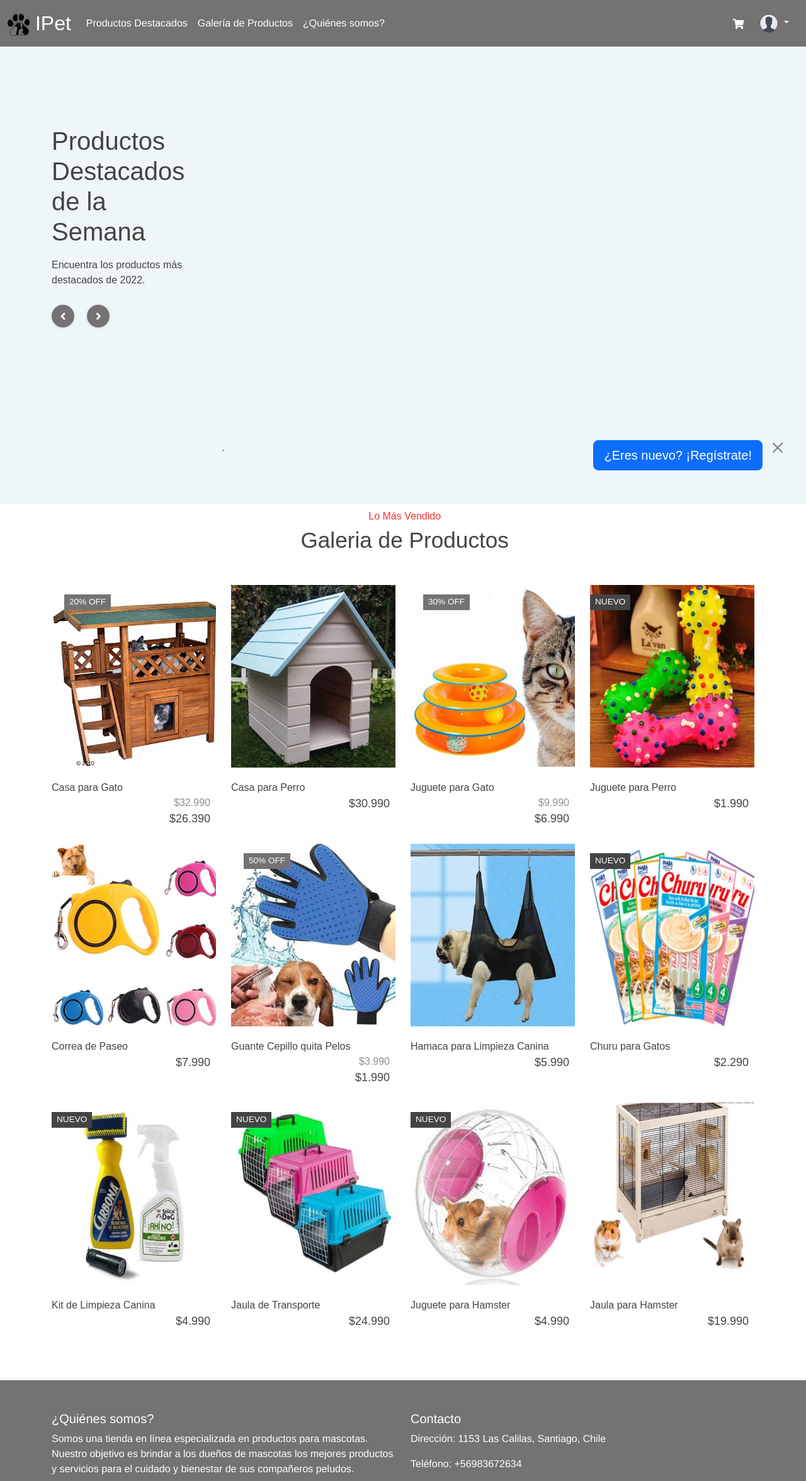
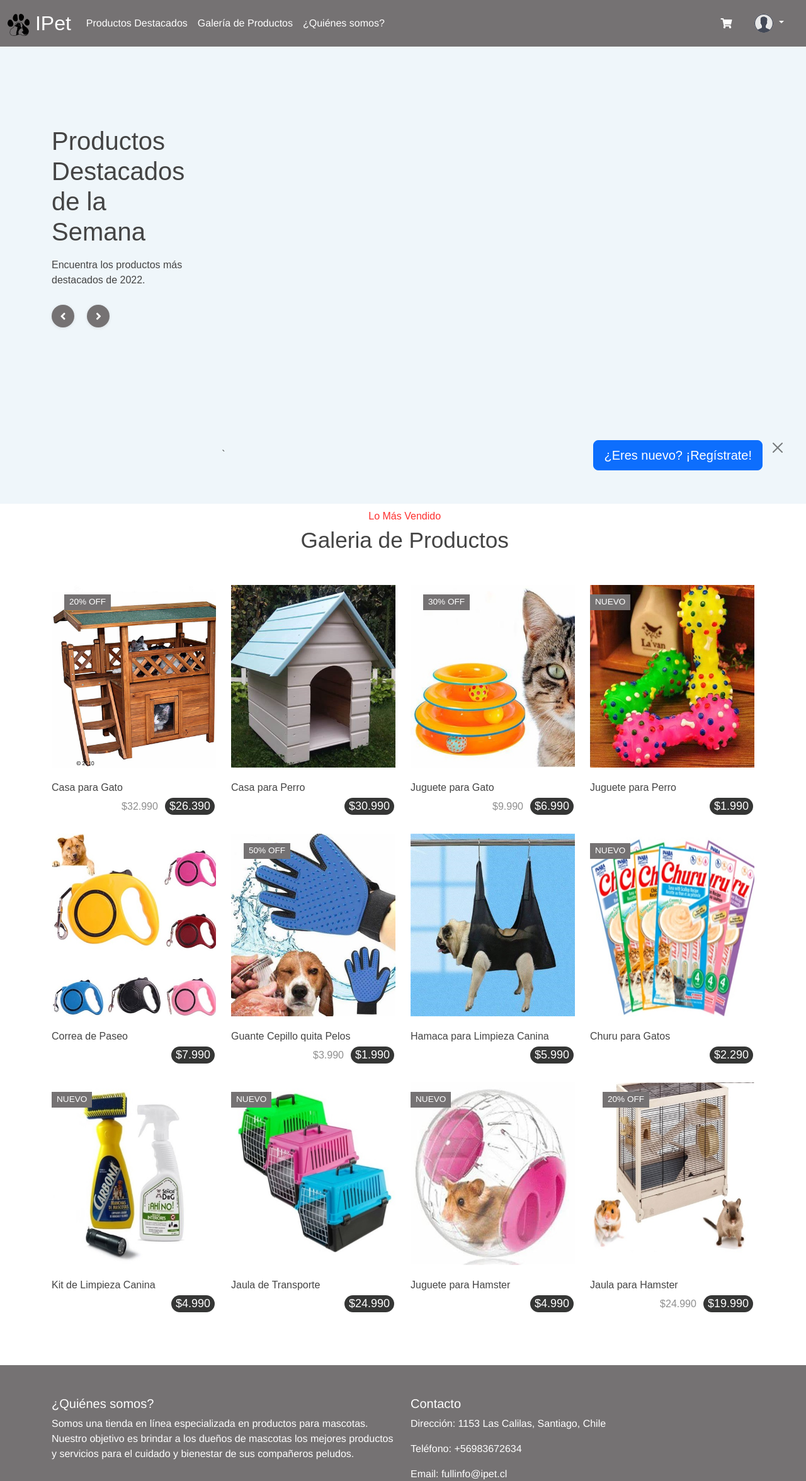
Before and after one commit to RivaulTavara/ipet-webapp-boostrap, a PHP site: page /main.html in a window 1280 px wide. Shown: the top 2352 px of the page at 63% size. Run offline with PHP 8.4, Linux system fonts and the light colour scheme; some libraries are stand-ins or nearby versions.

Commit message:
arreglado

```diff
--- a/main/main.html
+++ b/main/main.html
@@ -16,6 +16,7 @@
     <link rel="stylesheet" href="https://cdnjs.cloudflare.com/ajax/libs/OwlCarousel2/2.3.4/assets/owl.theme.default.css">
     <script src="https://cdnjs.cloudflare.com/ajax/libs/OwlCarousel2/2.2.1/owl.carousel.js"></script>
     <!-- Navbar -->
+    <header>
       <nav class="navbar navbar-expand-lg navbar-light fixed-top" style="background-color: var(--navbar-color);">
         <div class="container-fluid">
           <a class="navbar-brand no-transition" href="main.html" style="font-size: xx-large;">
@@ -27,6 +28,7 @@
           </button>
             <div class="collapse navbar-collapse" id="navbarNav">
                 <ul class="navbar-nav">
+                  <div id="divdropdown" class="d-flex">
                     <li class="nav-item">
                       <a class="nav-link"  href="#productos" style="font-family: 'Franklin Gothic Medium', 'Arial Narrow', Arial, sans-serif;">Productos Destacados</a>
                     </li>
@@ -36,68 +38,20 @@
                     <li class="nav-item">
                       <a class="nav-link" href="#pie-pag" style="font-family: 'Franklin Gothic Medium', 'Arial Narrow', Arial, sans-serif;">¿Quiénes somos?</a>
                     </li>
-
-
-              <!--para que el carrito se vea el carrito y el usuario en telefonos-->
-
-                <div>
-                  <div class="d-block d-md-none">
-                    <li class="nav-item">
-                      <a class="nav-link" href="carrito.html">
-                        <i class="fas fa-shopping-cart"></i>
-                      </a>
-                    </li>
                   </div>
-                  <li class="nav-item dropdown d-block d-md-none">
-                    <a class="nav-link dropdown-toggle" href="#" id="profileDropdown" role="button" data-bs-toggle="dropdown" aria-expanded="false">
-                      <img src="src/USUARIOSINFOTO.jpeg" class="rounded-circle" alt="Foto de perfil" width="30" height="30">
-                    </a>
-                      <form class="dropdown-menu dropdown-menu-end p-4" style="max-height: 300px; overflow-y: auto;">
-                        <div class="mb-3">
-                          <label for="exampleDropdownFormEmail2" class="form-label" style="font-family: 'Franklin Gothic Medium', 'Arial Narrow', Arial, sans-serif; font-size: large;" >Correo</label>
-                          <input type="email" class="form-control" id="correo" pattern="^[a-zA-Z0-9._%+-]+@[a-zA-Z0-9.-]+\.[a-zA-Z]{2,6}$" name="email" title="Por favor, ingresa un correo válido. Ejemplo: ejemplo@correo.com" class="form-control" required placeholder="ejemplo@correo.com" style="border-color: grey;" />
-                        </div>
-                        <div class="mb-3">
-                          <label for="exampleDropdownFormPassword2" class="form-label" style="font-family: 'Franklin Gothic Medium', 'Arial Narrow', Arial, sans-serif; font-size: large;">Contraseña</label>
-                          <input type="password" id="password" name="password" class="form-control" pattern="(?=.*\d)(?=.*[a-z])(?=.*[A-Z])(?=.*\W).{8,}" title="La contraseña debe contener al menos un carácter especial, una letra mayúscula, una letra minúscula y un número." required placeholder="Xx1234567@" style="border-color: grey;" />
-                        </div>
-                        <div class="mb-3">
-                          <div class="form-check">
-                            <input type="checkbox" class="form-check-input" id="loggedIn" name="loggedIn" style="border-color: grey;">
-                            <label class="form-check-label fw-semibold mb-2" for="loggedIn"">Mantener sesión iniciada.</label>
-                          </div>
-                        </div>
-                        <div class="text-center">
-                          <a href="restablecercon.html" style="color: blue; justify-content: center;">¿Olvidaste tu contraseña?</a>
-                        </div>
-                        <div class="mb-1 mx-auto d-flex justify-content-center align-items-center">
-                          <button type="submit" class="btn btn-primary btn-lg float mt-3" style="width: 95%;">Iniciar sesión</button>
-                        </div>
-                        <div class="mb-1 mx-auto d-flex justify-content-center align-items-center" style="padding-bottom: 75px;">
-                          <a href="registro.html" class="btn btn-primary btn-lg" style="width: 95%;">Regístrate</a>
-                        </div>
-                      </form>
-                  </li>
-
-                </div>
-
-              </div>
-
-
-          <!--para que el carrito y el usuario se vean en computadores-->
-                <li class="nav-item d-none d-md-block" style="padding-top: 4px; padding-right: 25px;">
+                </ul>
+                <ul class="navbar-nav ms-auto">
+                  <div class="d-flex">
+                    <li  class="nav-item d-md-block" style="padding-top: 4px; padding-right: 20px;">
                       <a class="nav-link" href="carrito.html">
                         <i class="fas fa-shopping-cart" style="color: white;" ></i>
                       </a>
                     </li>
-
-
-
-                <div class="dropdown d-none d-md-block" style=" padding-right: 15px;">
+                    <div class="dropdown d-md-block" style=" padding-right: 15px;">
                       <a class="nav-link dropdown-toggle" href="#" id="profileDropdown" role="button" data-bs-toggle="dropdown" aria-expanded="false">
                         <img src="src/USUARIOSINFOTO.jpeg" class="rounded-circle" alt="Foto de perfil" width="30" height="30">
                       </a>
-                  <form class="dropdown-menu dropdown-menu-end p-4" style="width: 350px;">
+                        <form id="login-form" class="dropdown-menu dropdown-menu-end p-4" action="login.php" method="POST" style="width: 350px;">
                         <div class="mb-3">
                           <label class="form-label" style="font-family: 'Franklin Gothic Medium', 'Arial Narrow', Arial, sans-serif; font-size: large;" >Correo</label>
                           <input type="email" class="form-control" id="correo" pattern="^[a-zA-Z0-9._%+-]+@[a-zA-Z0-9.-]+\.[a-zA-Z]{2,6}$" name="email" title="Por favor, ingresa un correo válido. Ejemplo: ejemplo@correo.com" class="form-control" required placeholder="ejemplo@correo.com" style="border-color: grey;" />
@@ -141,10 +98,11 @@
                           <div class="bbb_text">
                               <p>Encuentra los productos más destacados de 2022.</p>
                           </div>
-                          <div class="bbb_slider_nav">
+                          <div class="bbb_slider_nav d-none d-md-block">
                               <div class="bbb_prev bbb_nav"><i class="fas fa-angle-left ml-auto"></i></div>
                               <div class="bbb_next bbb_nav"><i class="fas fa-angle-right ml-auto"></i></div>
                             </div>
+
                       </div>
                   </div>
                   <div class="col-lg-9">
@@ -276,8 +245,10 @@
                                 <p class="product-brand d-none d-md-none"><small class="text-body-secondary">Marca: GitCat</small></p>
                                 <p class="product-stock d-none d-md-none"><small class="text-body-secondary">9 Disponibles</small></p>
                                 <div class="product-title"><a href="javascript:void(0);">Casa para Gato</a></div>
-                                <div class="product-old-price"><a href="javascript:void(0);">$32.990</a></div>
-                                <div class="product-price"><a href="javascript:void(0);">$26.390</a></div>
+                                <div style="display: flex; justify-content: end;">
+                                  <div class="product-old-price" style="margin-top: 6px;"><a href="javascript:void(0);">$32.990</a></div>
+                                  <div class="product-price btn rounded-pill product-button"><a href="javascript:void(0);">$26.390</a></div>
+                                </div>
                             </div>
                         </div>
                     </div>
@@ -297,7 +268,7 @@
                                 <p class="product-brand d-none d-md-none"><small class="text-body-secondary">Marca: DogStyle</small></p>
                                 <p class="product-stock d-none d-md-none"><small class="text-body-secondary">50+ Disponibles</small></p>
                                 <div class="product-title"><a href="javascript:void(0);">Casa para Perro</a></div>
-                                <div class="product-price"><a href="javascript:void(0);">$30.990</a></div>
+                                <div class="product-price btn rounded-pill product-button"><a href="javascript:void(0);">$30.990</a></div>
                             </div>
                         </div>
                     </div>
@@ -319,8 +290,10 @@
                                 <p class="product-brand d-none d-md-none"><small class="text-body-secondary">Marca: GitCat</small></p>
                                 <p class="product-stock d-none d-md-none"><small class="text-body-secondary">50+ Disponibles</small></p>
                                 <div class="product-title"><a href="javascript:void(0);">Juguete para Gato</a></div>
-                                <div class="product-old-price"><a href="javascript:void(0);">$9.990</a></div>
-                                <div class="product-price"><a href="javascript:void(0);">$6.990</a></div>
+                                <div style="display: flex; justify-content: end;">
+                                  <div class="product-old-price" style="margin-top: 6px;"><a href="javascript:void(0);">$9.990</a></div>
+                                  <div class="product-price btn rounded-pill product-button"><a href="javascript:void(0);">$6.990</a></div>
+                                </div>
                             </div>
                         </div>
                     </div>
@@ -341,7 +314,7 @@
                                 <p class="product-brand d-none d-md-none"><small class="text-body-secondary">Marca: DogmasFour</small></p>
                                 <p class="product-stock d-none d-md-none"><small class="text-body-secondary">50+ Disponibles</small></p>
                                 <div class="product-title"><a href="javascript:void(0);">Juguete para Perro</a></div>
-                                <div class="product-price"><a href="javascript:void(0);">$1.990</a></div>
+                                <div class="product-price btn rounded-pill product-button"><a href="javascript:void(0);">$1.990</a></div>
                             </div>
                         </div>
                     </div>
@@ -361,7 +334,7 @@
                                 <p class="product-brand d-none d-md-none"><small class="text-body-secondary">Marca: DogmasFour</small></p>
                                 <p class="product-stock d-none d-md-none"><small class="text-body-secondary">15 Disponibles</small></p>
                                 <div class="product-title"><a href="javascript:void(0);">Correa de Paseo</a></div>
-                                <div class="product-price"><a href="javascript:void(0);">$7.990</a></div>
+                                <div class="product-price btn rounded-pill product-button"><a href="javascript:void(0);">$7.990</a></div>
                             </div>
                         </div>
                     </div>
@@ -382,8 +355,10 @@
                               <p class="product-brand d-none d-md-none"><small class="text-body-secondary">Marca: Emporium</small></p>
                               <p class="product-stock d-none d-md-none"><small class="text-body-secondary">9 Disponibles</small></p>
                               <div class="product-title"><a href="javascript:void(0);">Guante Cepillo quita Pelos</a></div>
-                              <div class="product-old-price"><a href="javascript:void(0);">$3.990</a></div>
-                              <div class="product-price"><a href="javascript:void(0);">$1.990</a></div>
+                              <div style="display: flex; justify-content: end;">
+                                <div class="product-old-price" style="margin-top: 6px;"><a href="javascript:void(0);">$3.990</a></div>
+                                <div class="product-price btn rounded-pill product-button"><a href="javascript:void(0);">$1.990</a></div>
+                              </div>
                             </div>
                         </div>
                     </div>
@@ -403,7 +378,7 @@
                                 <p class="product-brand d-none d-md-none"><small class="text-body-secondary">Marca: Emporium</small></p>
                                 <p class="product-stock d-none d-md-none"><small class="text-body-secondary">13 Disponibles</small></p>
                                 <div class="product-title"><a href="javascript:void(0);">Hamaca para Limpieza Canina</a></div>
-                                <div class="product-price"><a href="javascript:void(0);">$5.990</a></div>
+                                <div class="product-price btn rounded-pill product-button"><a href="javascript:void(0);">$5.990</a></div>
                             </div>
                         </div>
                     </div>
@@ -424,7 +399,7 @@
                                 <p class="product-brand d-none d-md-none"><small class="text-body-secondary">Marca: Churu</small></p>
                                 <p class="product-stock d-none d-md-none"><small class="text-body-secondary">50+ Disponibles</small></p>
                                 <div class="product-title"><a href="javascript:void(0);">Churu para Gatos</a></div>
-                                <div class="product-price"><a href="javascript:void(0);">$2.290</a></div>
+                                <div class="product-price btn rounded-pill product-button"><a href="javascript:void(0);">$2.290</a></div>
                             </div>
                         </div>
                     </div>
@@ -444,7 +419,7 @@
                                 <p class="product-brand d-none d-md-none"><small class="text-body-secondary">Marca: DogmasFour</small></p>
                                 <p class="product-stock d-none d-md-none"><small class="text-body-secondary">6 Disponibles</small></p>
                                 <div class="product-title"><a href="javascript:void(0);">Kit de Limpieza Canina</a></div>
-                                <div class="product-price"><a href="javascript:void(0);">$4.990</a></div>
+                                <div class="product-price btn rounded-pill product-button"><a href="javascript:void(0);">$4.990</a></div>
                             </div>
                         </div>
                     </div>
@@ -464,7 +439,7 @@
                                 <p class="product-brand d-none d-md-none"><small class="text-body-secondary">Marca: JohnCage</small></p>
                                 <p class="product-stock d-none d-md-none"><small class="text-body-secondary">10 Disponibles</small></p>
                                 <div class="product-title"><a href="javascript:void(0);">Jaula de Transporte</a></div>
-                                <div class="product-price"><a href="javascript:void(0);">$24.990</a></div>
+                                <div class="product-price btn rounded-pill product-button"><a href="javascript:void(0);">$24.990</a></div>
                             </div>
                         </div>
                     </div>
@@ -484,13 +459,14 @@
                                 <p class="product-brand d-none d-md-none"><small class="text-body-secondary">Marca: PickLock</small></p>
                                 <p class="product-stock d-none d-md-none"><small class="text-body-secondary">25 Disponibles</small></p>
                                 <div class="product-title"><a href="javascript:void(0);">Juguete para Hamster</a></div>
-                                <div class="product-price"><a href="javascript:void(0);">$4.990</a></div>
+                                <div class="product-price btn rounded-pill product-button"><a href="javascript:void(0);">$4.990</a></div>
                             </div>
                         </div>
                     </div>
                     <div class="col-md-6 col-lg-4 col-xl-3">
                         <div id="product-12" class="single-product">
                             <div class="part-1">
+                              <span class="discount">20% off</span>
                                 <ul>
                                     <li><a href="carrito.html"><i class="fas fa-shopping-cart"></i></a></li>
                                     <li><a href="#"><i class="fas fa-heart"></i></a></li>
@@ -503,7 +479,10 @@
                                 <p class="product-brand d-none d-md-none"><small class="text-body-secondary">Marca: PickLock</small></p>
                                 <p class="product-stock d-none d-md-none"><small class="text-body-secondary">33 Disponibles</small></p>
                                 <div class="product-title"><a href="javascript:void(0);">Jaula para Hamster</a></div>
-                                <div class="product-price"><a href="javascript:void(0);">$19.990</a></div>
+                                <div style="display: flex; justify-content: end;">
+                                  <div class="product-old-price" style="margin-top: 6px;"><a href="javascript:void(0);">$24.990</a></div>
+                                  <div class="product-price btn rounded-pill product-button"><a href="javascript:void(0);">$19.990</a></div>
+                                </div>
                             </div>
                         </div>
                     </div>
--- a/main/style.css
+++ b/main/style.css
@@ -212,7 +204,7 @@ a:hover {
 
 .section-products .single-product .part-1 .new {
     left: 0;
-    background-color: #444444;
+    background-color: var(--navbar-color);
 }
 
 .section-products .single-product .part-1 ul {
@@ -290,6 +292,7 @@ a:hover {
     padding: 0 7px;
     margin-right: 2px;
     font-size: large;
+    color: white;
 }
 
 .section-products .single-product .part-2 .product-old-price::after {
```
Also changed, not shown: other parts of main/main.html (+24 -10 lines), other parts of main/style.css (+55 -21 lines), main/model/js/script.js (+62 -0 lines), main/model/php/config.php (added, +14 -0 lines), main/model/php/controlador_register.php (+6 -21 lines), main/model/php/login.php (added, +36 -0 lines), main/model/php/user_view.php (+16 -4 lines), main/usuario.html (+6 -53 lines), 1 other file. Lines whose indentation alone changed are shown as unchanged.
